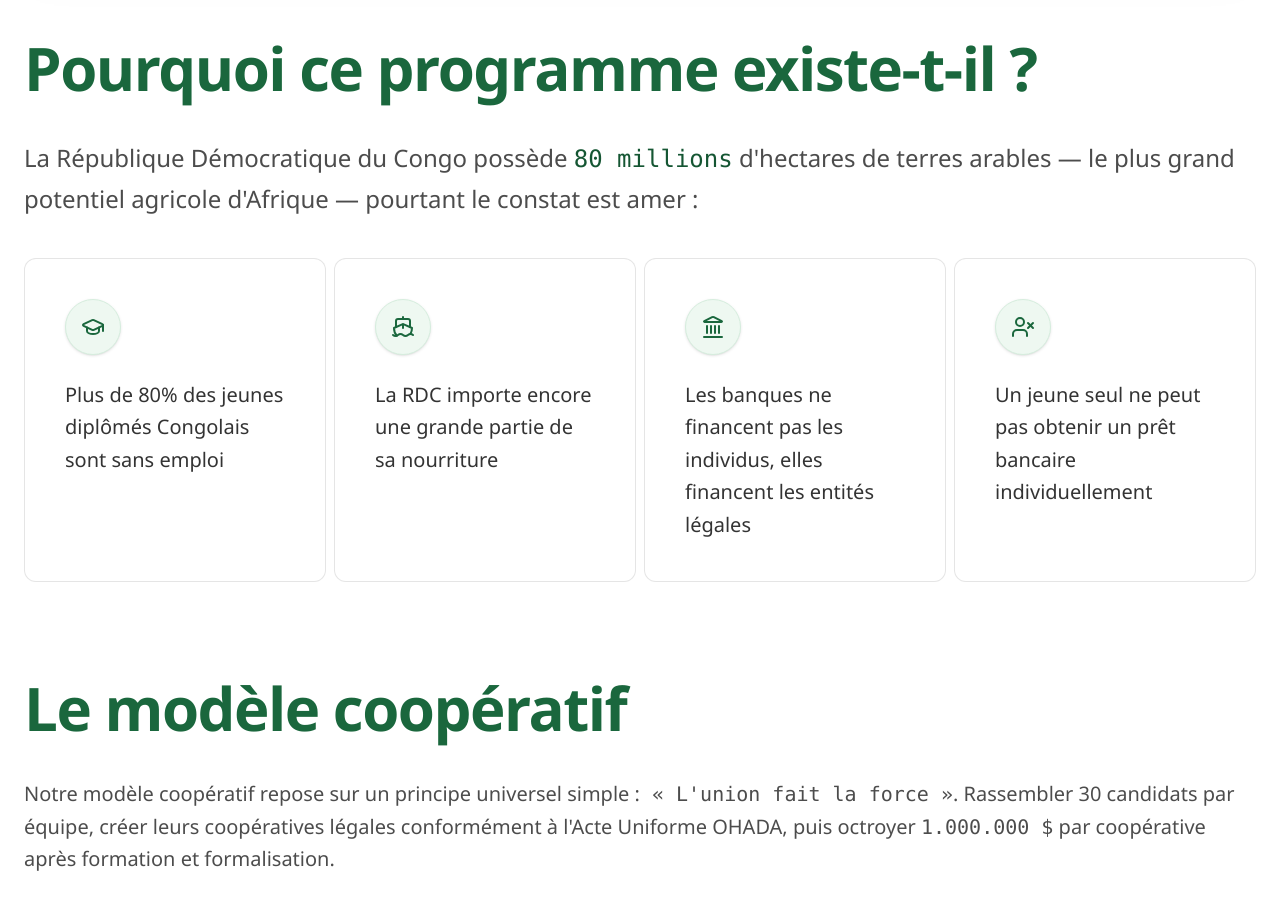
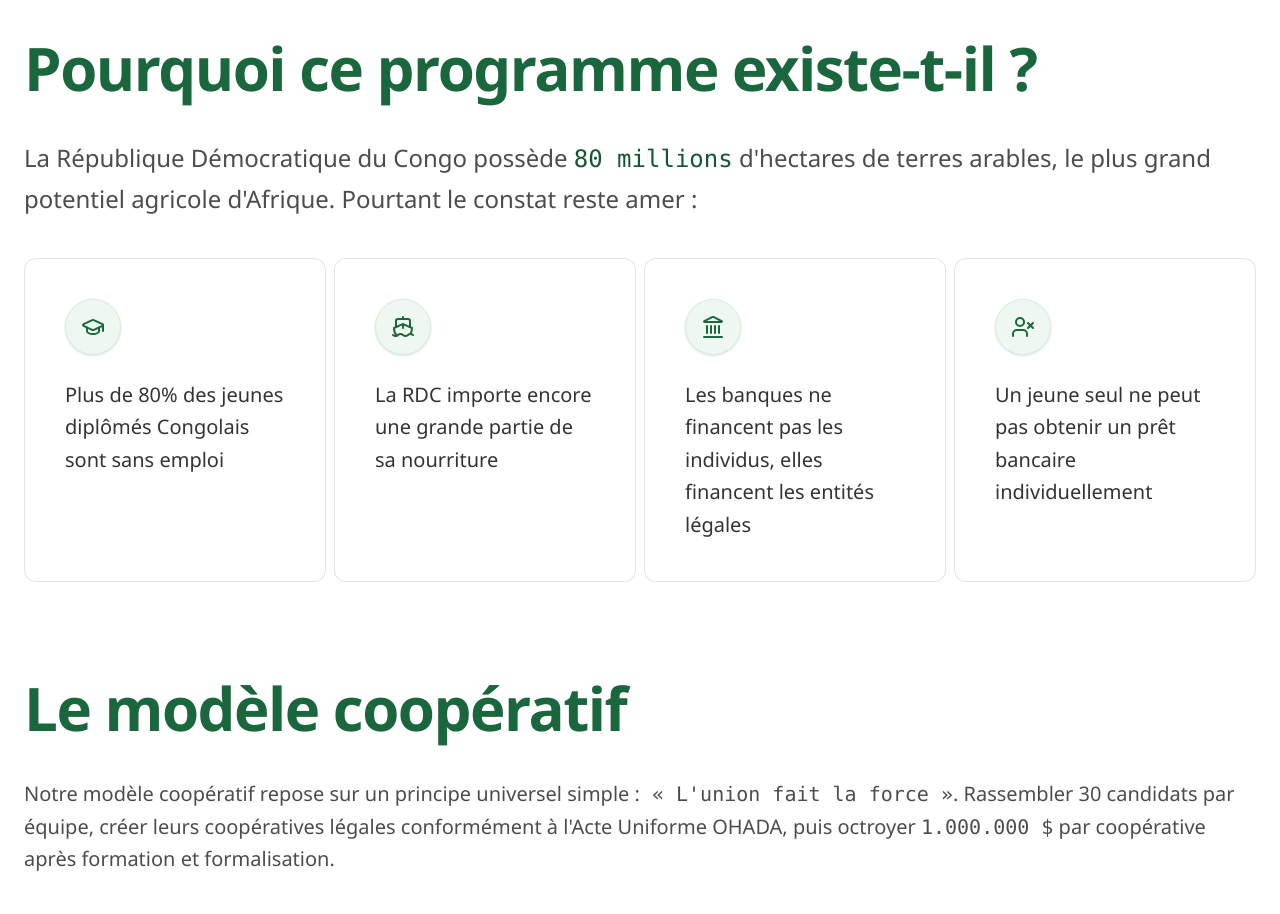
Before and after one commit to Methode-KOLUJ/rdcbusinessbooster, a Next.js app: page / in a window 1280 px wide. Shown: the part 2280-3194 px from the top of the page. Built offline with nearby package versions, Linux system fonts and the light colour scheme.

Commit message:
Les traits supprimés

```diff
--- a/components/Financement/Financement.tsx
+++ b/components/Financement/Financement.tsx
@@ -15,11 +15,11 @@ const banqueMondiale: [string, string][] = [
   ["Nature", "Subvention de développement"],
   [
     "Remboursement",
-    "Aucun — c'est un investissement de l'État pour l'emploi des jeunes",
+    "Aucun, c'est un investissement de l'État pour l'emploi des jeunes",
   ],
   [
     "Disponibilité",
-    "À mobiliser — l'enveloppe est en cours de négociation avec la Banque Mondiale",
+    "À mobiliser, l'enveloppe est en cours de négociation avec la Banque Mondiale",
   ],
 ];
 
--- a/components/Landing/About.tsx
+++ b/components/Landing/About.tsx
@@ -155,8 +155,8 @@ const About = () => {
               <span className="font-mono text-brand-700">
                 80 millions
               </span> d&apos;hectares{" "}
-              de terres arables — le plus grand potentiel agricole
-              d&apos;Afrique — pourtant le constat est amer :
+              de terres arables, le plus grand potentiel agricole
+              d&apos;Afrique. Pourtant le constat reste amer :
             </p>
           </div>
 
```
